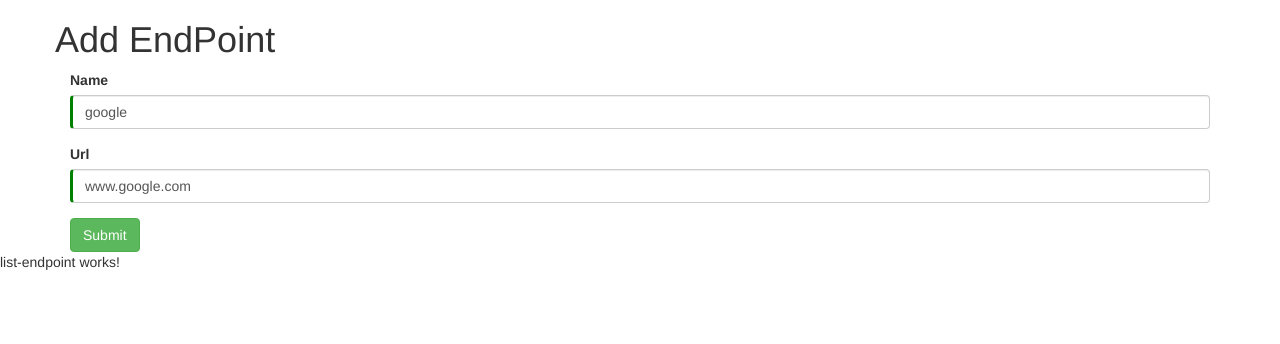
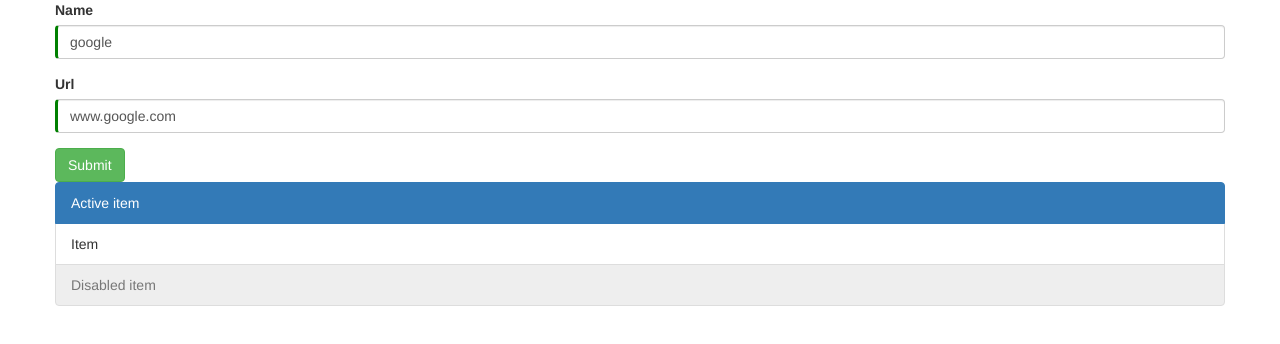
Before and after one commit to underwater/pingplotter, an Angular app: page / in a window 1280 px wide. Shown: the top 344 px of the page. Built offline with nearby package versions, Linux system fonts and the light colour scheme.

Commit message:
move layout to root

```diff
--- a/src/app/add-endpoint/add-endpoint.component.html
+++ b/src/app/add-endpoint/add-endpoint.component.html
@@ -1,5 +1,4 @@
-<div class="container">
-  <h1 class="row">Add EndPoint</h1>
+
   <form (ngSubmit)="onSubmit()" #heroForm="ngForm">
       <div class="form-group">
           <label for="name">Name</label>
@@ -16,4 +15,3 @@
 
       <button type="submit" class="btn btn-success" [disabled]="!heroForm.form.valid">Submit</button>
   </form>
-</div>
--- a/src/app/app.component.html
+++ b/src/app/app.component.html
@@ -1,2 +1,9 @@
-<add-endpoint></add-endpoint>
-<list-endpoint></list-endpoint>
+<!-- bootstrap layouting is here or inside each control ? -->
+<div class="container">
+  <div class="row">
+    <!-- how should these two components communicate  -->
+    <add-endpoint></add-endpoint>
+    <list-endpoint></list-endpoint>
+
+  </div>
+</div>
--- a/src/app/list-endpoint/list-endpoint.component.html
+++ b/src/app/list-endpoint/list-endpoint.component.html
@@ -1,3 +1,6 @@
-<p>
-  list-endpoint works!
-</p>
+
+<ul class="list-group">
+  <li class="list-group-item active">Active item</li>
+  <li class="list-group-item">Item</li>
+  <li class="list-group-item disabled">Disabled item</li>
+</ul>
```
